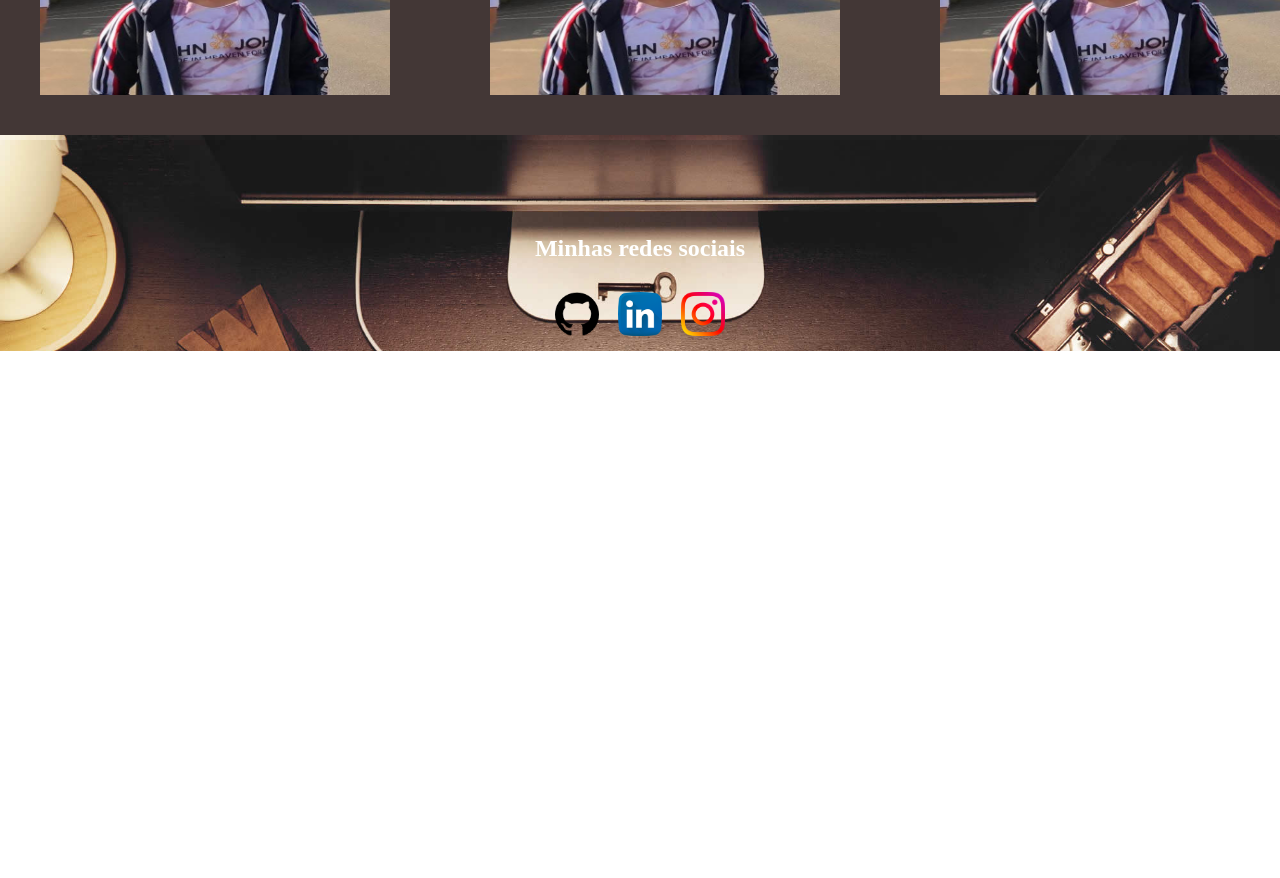
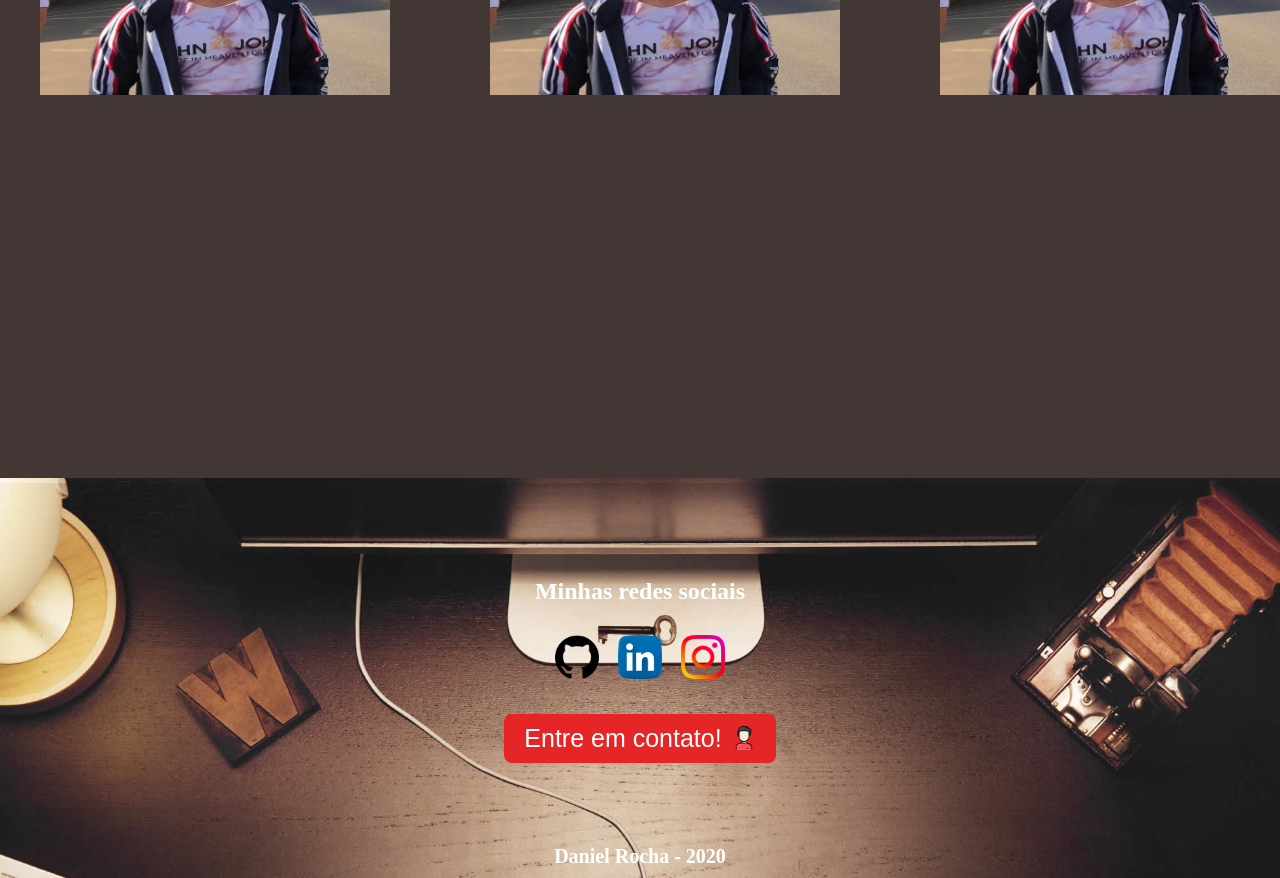
Before and after one commit to DanielSoaresRocha/my-portfolio, a React (Create React App) app: page / in a window 1280 px wide. Shown: the part 2120-2998 px from the top of the page. Before the commit the page ends 2471 px from the top, so only its background shows below. Built offline with nearby package versions, Linux system fonts and the light colour scheme.

Commit message:
terminando sessão de contato

```diff
--- a/src/pages/Home/index.js
+++ b/src/pages/Home/index.js
@@ -14,6 +14,7 @@ import curriculo from '../../assets/files/daniel_rocha.pdf';
 import instagran from '../../assets/icons/instagran.png'
 import github from '../../assets/icons/github.png'
 import linkedin from '../../assets/icons/linkedin.png'
+import person from '../../assets/icons/person.png'
 
 function Home () {
     const [projects, setProjects] = useState([])
@@ -173,6 +174,13 @@ function Home () {
                         <img src={instagran} alt='instagran' />
                     </a>
                 </div>
+
+                <button>
+                    <span>Entre em contato!</span>
+                    <img src={person} alt='instagran' />
+                </button>
+
+                <p>Daniel Rocha - 2020</p>
             </div>
         </div>
 
--- a/src/pages/Home/styles.css
+++ b/src/pages/Home/styles.css
@@ -185,6 +185,7 @@
 .containerHome .projects{
     background-color: #433736;
     padding: 20px;
+    min-height: 800px;
 }
 
 .containerHome .projects h1{
@@ -300,12 +301,14 @@
     width: 100%;
     display: flex;
     flex-direction: column;
+    min-height: 400px;
+    position: relative;
 }
 
 .containerHome .contact h2{
     color: white;
     width: max-content;
-    margin: auto;
+    align-self: center;
     margin-top: 100px;
 }
 
@@ -320,9 +323,48 @@
 .contact a{
     font-size: 60px;
     background-color: transparent;
+    transition: transform 1s;
+}
+
+.contact a:hover{
+    transform: translateY(-10px);
 }
 
 .contact a img{
     width: 44px;
     height: 44px;
 }
+
+.contact button{
+    background-color: rgb(230, 38, 38);
+    color: white;
+    font-size: 25px;
+    cursor: pointer;
+    border-radius: 8px;
+    margin-top: 20px;
+    padding: 20px;
+    padding-top: 10px;
+    padding-bottom: 10px;
+    text-decoration: none;
+    width: max-content;
+    align-self: center;
+    display: flex;
+    flex-direction: row;
+    align-items: center;
+    outline: none;
+}
+
+.contact button img{
+    height: 24px;
+    width: 24px;
+    margin-left: 10px;
+}
+
+.contact p{
+    align-self: center;
+    font-size: 20px;
+    color: white;
+    bottom: 10px;
+    position: absolute;
+    font-weight: bolder;
+}
```
Also changed, not shown: src/assets/icons/person.png (added).
